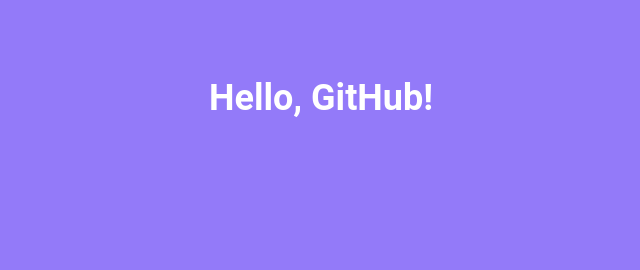
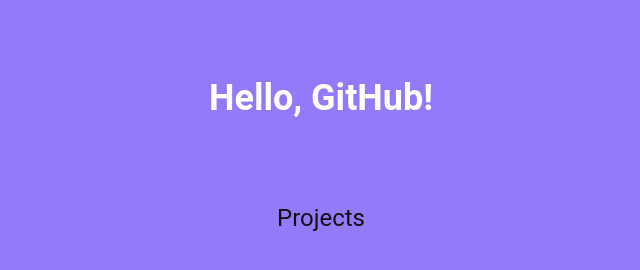
Before and after one commit to vokhsel/vokhsel.github.io, a plain HTML site: page index.html in a window 1280 px wide. Shown: the whole page, without its empty margins (319-959 px from the left). Drawn offline with Linux system fonts and the light colour scheme.

Commit message:
Новый индекс

```diff
--- a/index.html
+++ b/index.html
@@ -9,6 +9,7 @@
 <body>
 
 <p>Hello, GitHub!</p>
+<p><a href="projects.html">Projects</a></p>
 
 </body>
 </html>
```
